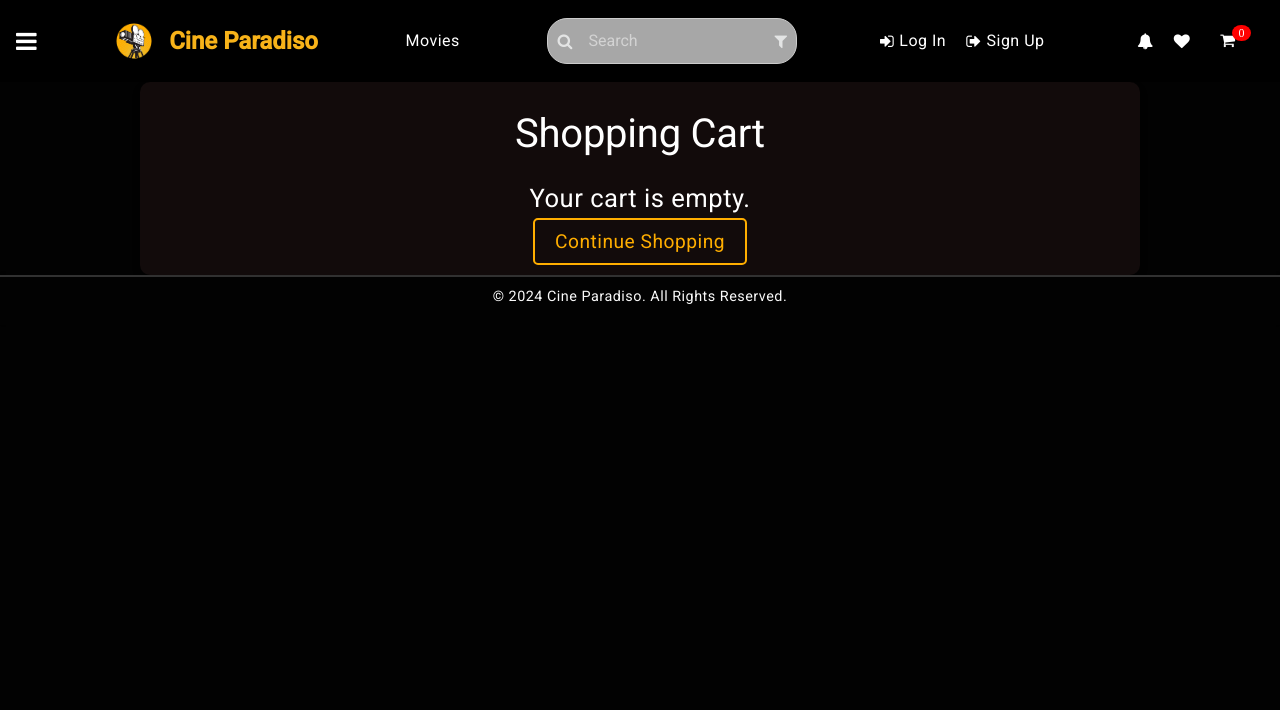
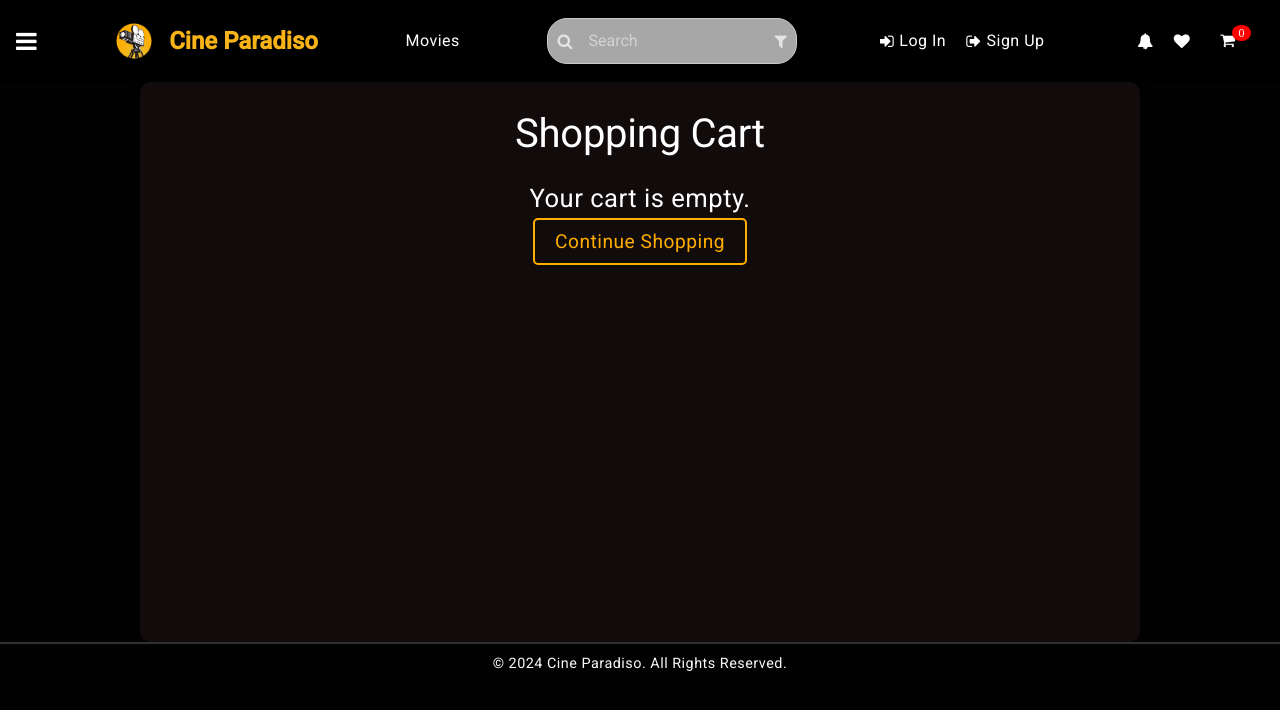
Before and after one commit to Ajai-sakthi/Project-MBf, an Angular app: page /cart in a window 1280 px wide. Shown: the top 710 px of the page. Built offline with nearby package versions, Linux system fonts and the light colour scheme; data requests are answered from the project's data file.

Commit message:
removed bug in cart page

```diff
--- a/src/app/components/sharedComponents/header/header.component.html
+++ b/src/app/components/sharedComponents/header/header.component.html
@@ -70,6 +70,8 @@
 </div>
 
 
+
+
   <!-- Auth Links -->
   <nav class="auth-links">
     <ul>
--- a/src/app/components/sharedComponents/header/header.component.ts
+++ b/src/app/components/sharedComponents/header/header.component.ts
@@ -37,11 +37,14 @@ export class HeaderComponent {
     this.cartService.cartCountSubject.subscribe(count => {
       this.cartCount = count; // Update the cart count from the service
     });
+
   }
 
   toggleSidebar(): void {
     this.sidebarToggle.emit(); // Emit event to parent to toggle sidebar
   }
+
+
 
   onSearch(): void {
     console.log("Search Query: ", this.searchQuery);
--- a/src/app/pages/cart/cart.component.html
+++ b/src/app/pages/cart/cart.component.html
@@ -33,7 +33,7 @@
     <div class="cart-summary">
       <p>Total Items: {{ totalItems }}</p>
       <p>Total Price: ₹{{ totalPrice | number: '1.0-0' }}</p>
-      <button class="checkout-btn" (click)="goToCheckout()">Proceed to Checkout</button>
+     <!-- <button class="checkout-btn" (click)="goToCheckout()">Proceed to Checkout</button>-->
     </div>
   </div>
 
--- a/src/app/pages/cart/cart.component.scss
+++ b/src/app/pages/cart/cart.component.scss
@@ -7,6 +7,7 @@
   margin: 0 auto;
   border-radius: 10px;  // Softer corners
   box-shadow: 0px 4px 10px rgba(0, 0, 0, 0.1);  // Soft shadow for container elevation
+  min-height: 70vh;
 
   .cart-title {
     font-size: 2.5rem;
--- a/src/app/pages/cart/cart.component.ts
+++ b/src/app/pages/cart/cart.component.ts
@@ -64,10 +64,10 @@ export class CartComponent implements OnInit {
     this.loadCart(); // Reload the cart to reflect removal
   }
 
-  // Navigate to the checkout page
+  /* Navigate to the checkout page
   goToCheckout(): void {
     this.router.navigate(['/checkout']); // Redirect to the checkout page
-  }
+  }*/
 
   // Method to generate star ratings
   getStars(rating: number): number[] {
--- a/src/app/pages/movie-list/movie-list.component.ts
+++ b/src/app/pages/movie-list/movie-list.component.ts
@@ -64,7 +64,7 @@ export class MovieListComponent implements OnInit, AfterViewInit {
 
     this.cartService.addToCart(cartItem); // Call the addToCart method from CartService
     alert(`${movie.name} has been added to your cart!`); // Show a confirmation message
-    this.router.navigate(['/cart']); // Navigate to the cart page
+   // this.router.navigate(['/cart']); // Navigate to the cart page
   }
 
   toggleWishlist(movie: Movie): void {
```
